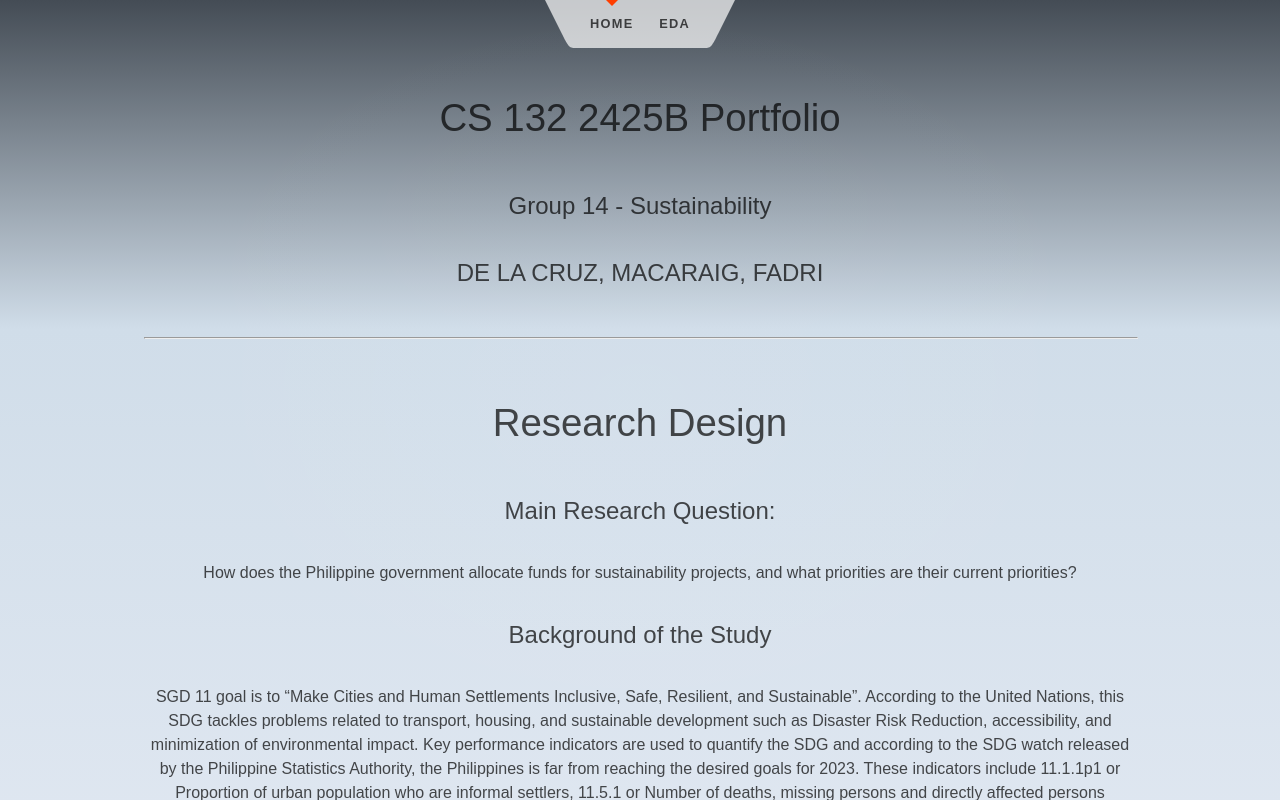
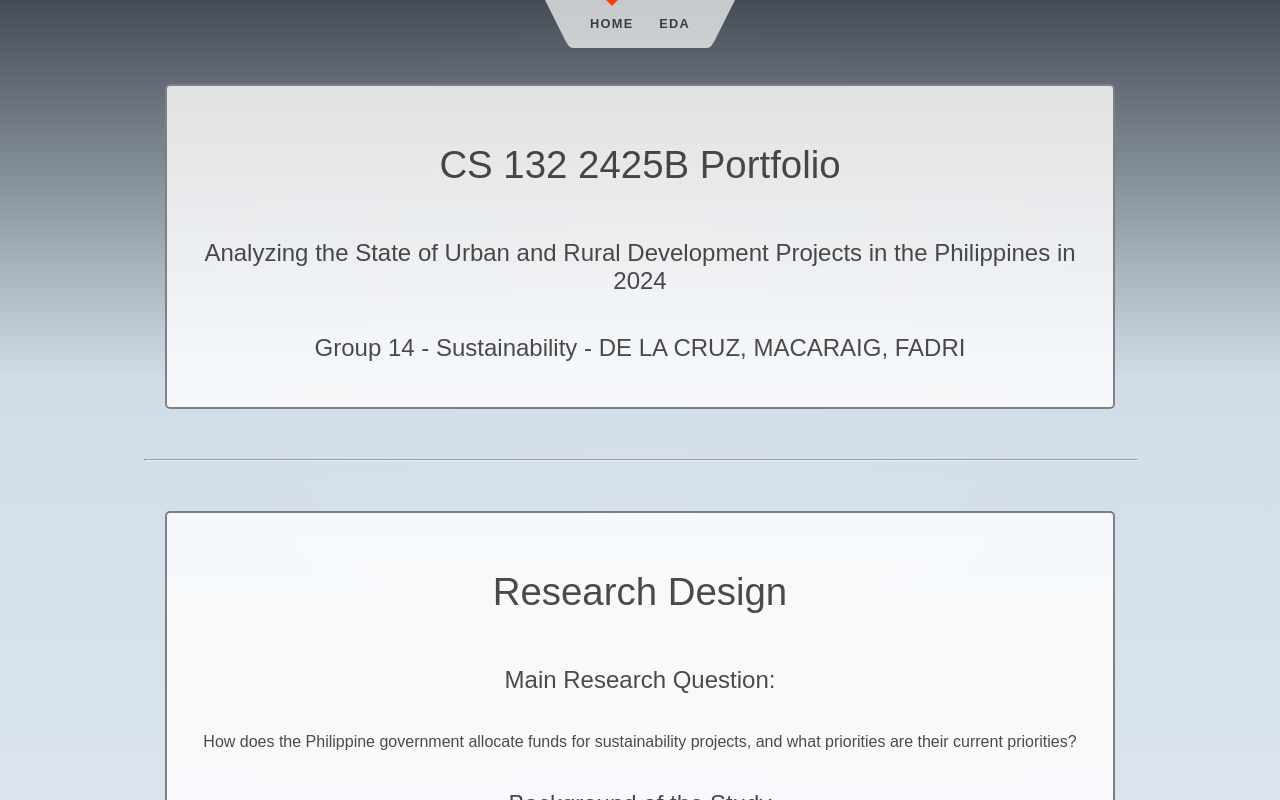
Before and after one commit to dddelacruz/cs132-2425b-grp14, a SvelteKit app: page / in a window 1280 px wide. Shown: the top 800 px of the page. Built offline with nearby package versions, Linux system fonts and the light colour scheme.

Commit message:
feat: added title

```diff
--- a/src/routes/+page.svelte
+++ b/src/routes/+page.svelte
@@ -9,8 +9,8 @@
 
 <section>
 	<h1>CS 132 2425B Portfolio</h1>
-	<h2>Group 14 - Sustainability</h2>
-	<h2>DE LA CRUZ, MACARAIG, FADRI</h2>
+	<h2>Analyzing the State of Urban and Rural Development Projects in the Philippines in 2024</h2>
+	<h2>Group 14 - Sustainability - DE LA CRUZ, MACARAIG, FADRI</h2>
 </section>
 <hr>
 
@@ -105,4 +105,14 @@
 	h1 {
 		width: 100%;
 	}
+
+	section {
+		border: 2px solid gray;
+  		border-radius: 5px;
+		width: 70vw;
+		min-width: 500px;
+		padding: 25px;
+		background-color: rgba(255, 255, 255, 0.8);
+		margin: 20px auto;
+	}
 </style>
```
